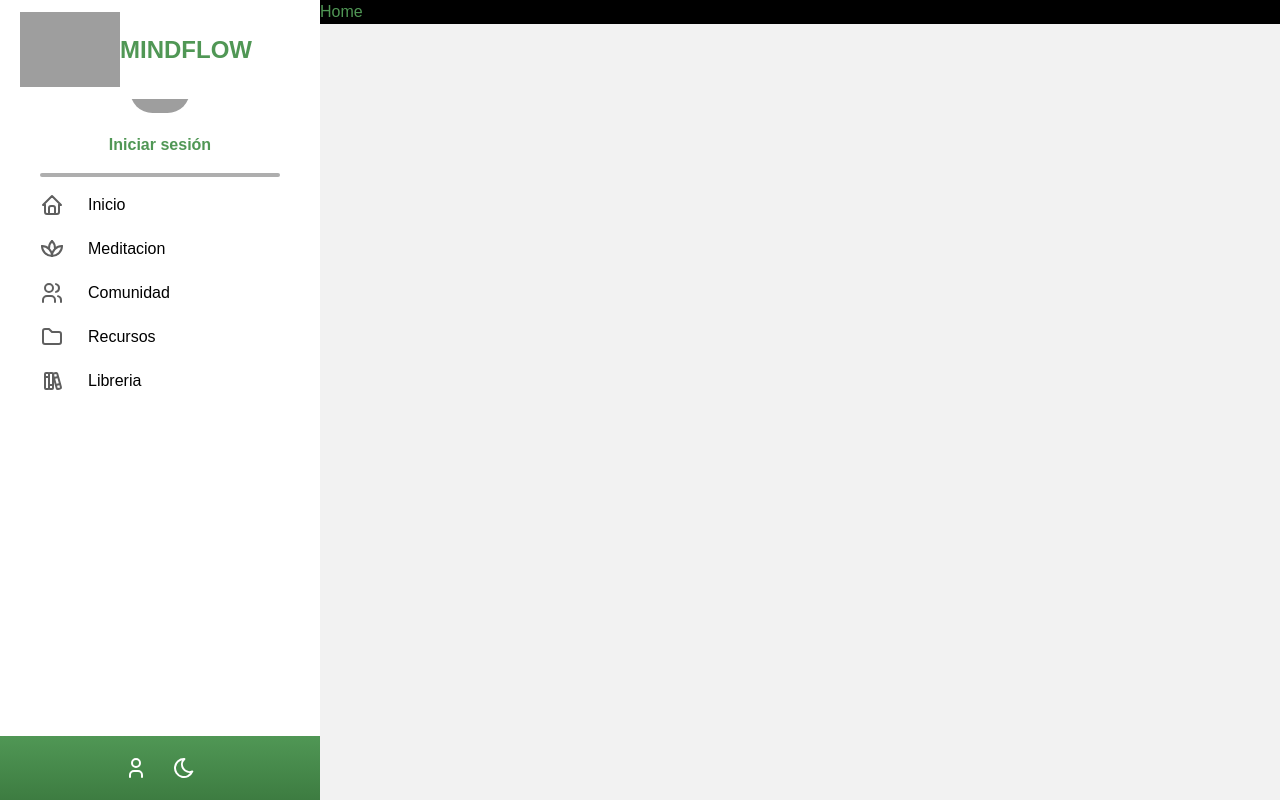
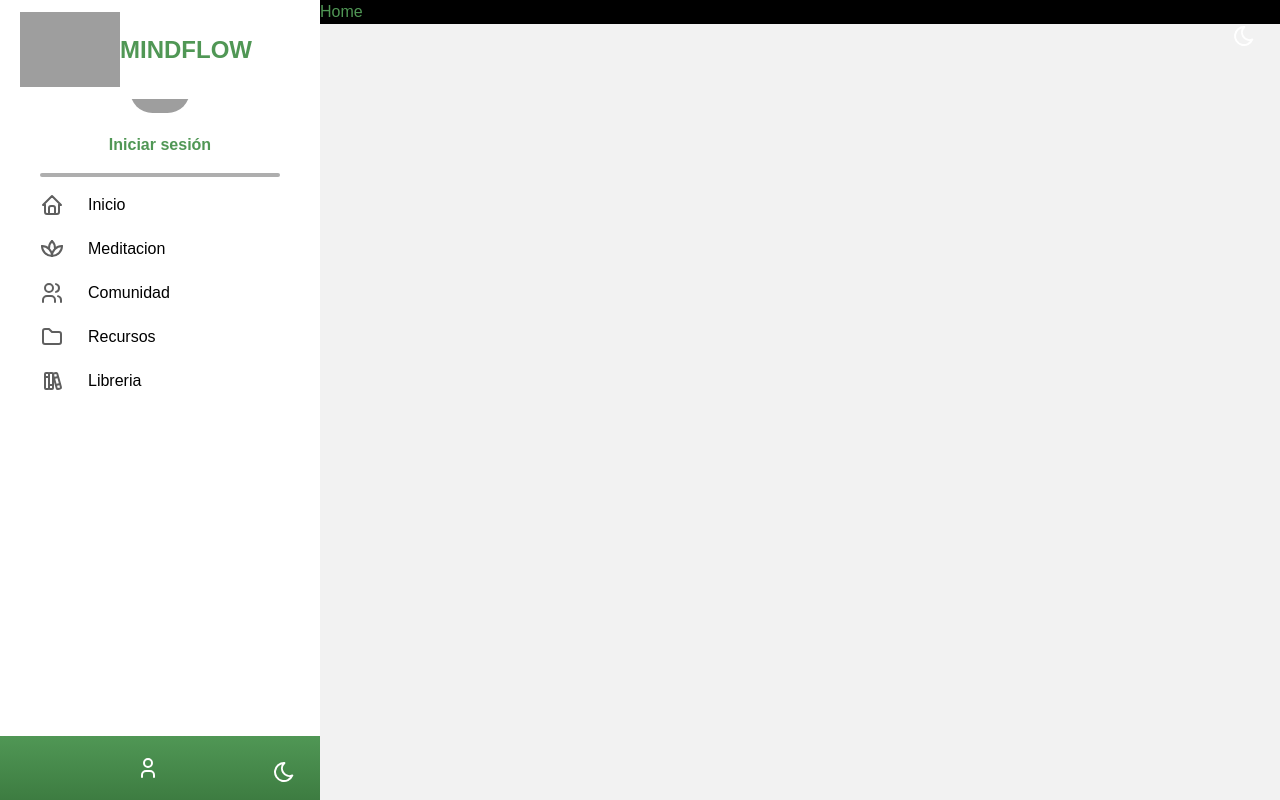
Before and after one commit to CodeVerseInc/codicon-mindFlow, a Next.js app: page / in a window 1280 px wide. Built offline with nearby package versions, Linux system fonts and the light colour scheme; no server answers; grey boxes are pictures that could not be loaded.

Commit message:
feat: add button change theme

```diff
--- a/src/app/layout.tsx
+++ b/src/app/layout.tsx
@@ -1,6 +1,6 @@
 import type { Metadata } from 'next'
 import './globals.css'
-import { SideBar } from '@/components'
+import { SideBar, DarkModeToggle } from '@/components'
 // Provider whith context of session
 import { Session } from '@/context/SessionProvider'
 
@@ -19,9 +19,11 @@ export default function RootLayout({
 }>) {
 	return (
 		<html lang='es'>
-			<body className={`bg-bg-gray h-screen`}>
+			<body
+				className={`bg-bg-gray h-screen dark:bg-gradient-to-b from-stone-600 to-zinc-900`}>
 				<Session>
 					<div id='app' className='h-screen relative'>
+						<DarkModeToggle />
 						{/* A component with conditional logic is used to prevent the entire app from using "use client" */}
 						<SideBar />
 						<main className='[grid-area:main] h-screen mt-32 md:mt-0'>
--- a/src/components/index.ts
+++ b/src/components/index.ts
@@ -5,3 +5,4 @@ export * from './ui/forms/Input'
 export * from './ui/auth/FormSignin'
 export * from './ui/community/Card'
 export * from './ui/community/ButtonAddPost'
+export * from './ui/theme/DarkMode'
--- a/src/components/ui/sidebar/SideBar.tsx
+++ b/src/components/ui/sidebar/SideBar.tsx
@@ -14,6 +14,7 @@ import {
 } from '@tabler/icons-react'
 import Link from 'next/link'
 import { signOut, useSession } from 'next-auth/react'
+import { DarkModeToggle } from '../theme/DarkMode'
 
 const ROUTES = [
 	{
@@ -57,7 +58,7 @@ export const SideBar = () => {
 
 	return (
 		<>
-			<nav className='fixed top-0 z-50 w-full md:w-80 bg-white shadow-lg md:shadow-none  '>
+			<nav className='fixed top-0 z-50 w-full md:w-80 bg-white shadow-lg md:shadow-none dark:bg-black '>
 				<div className='px-3 py-3 lg:px-5 lg:pl-3'>
 					<div className='flex items-center justify-between'>
 						<div className='flex items-center justify-start rtl:justify-end'>
@@ -168,9 +169,9 @@ export const SideBar = () => {
 						{' '}
 						<IconUser stroke={2} className='text-white cursor-pointer' />
 					</Link>
-					<Link href='/'>
-						<IconMoon stroke={2} className='text-white cursor-pointer' />
-					</Link>
+					<div>
+						<DarkModeToggle />
+					</div>
 				</div>
 			</aside>
 			{isOpen && (
--- /dev/null
+++ b/src/components/ui/theme/DarkMode.tsx
@@ -0,0 +1,39 @@
+'use client'
+import { IconMoon } from '@tabler/icons-react'
+import { useState, useEffect } from 'react'
+
+export const DarkModeToggle = () => {
+	const [theme, setTheme] = useState(() => {
+		if (
+			typeof window !== 'undefined' &&
+			window.matchMedia('(prefers-color-scheme: dark)').matches
+		) {
+			return 'dark'
+		}
+		return 'light'
+	})
+
+	useEffect(() => {
+		if (theme === 'light') {
+			document.querySelector('html')?.classList.remove('dark')
+		} else {
+			document.querySelector('html')?.classList.add('dark')
+		}
+	}, [theme])
+
+	const handleChangeTheme = () => {
+		setTheme((prevTheme) => (prevTheme === 'light' ? 'dark' : 'light'))
+	}
+
+	// Aplica las clases de Tailwind CSS basadas en el estado del modo oscuro
+	return (
+		<div>
+			<button
+				onClick={handleChangeTheme}
+				className={`absolute top-4 right-4 p-2 rounded-md `}>
+				<IconMoon stroke={2} className='text-white cursor-pointer' />
+			</button>
+			{/* Resto de tu aplicación aquí */}
+		</div>
+	)
+}
--- a/tailwind.config.ts
+++ b/tailwind.config.ts
@@ -6,6 +6,7 @@ const config: Config = {
 		'./src/components/**/*.{js,ts,jsx,tsx,mdx}',
 		'./src/app/**/*.{js,ts,jsx,tsx,mdx}'
 	],
+	darkMode: 'class',
 	theme: {
 		extend: {
 			colors: {
@@ -18,6 +19,7 @@ const config: Config = {
 				'color-separator': '#AEAEAE',
 				'color-icon': '#5F5F5F',
 				'gray-button': '#D9D9D9',
+				'bg-dark': '#121212',
 				'tom-thumb': {
 					'50': '#f5f9f4', // Lightest - used for backgrounds, borders etc.
 					'100': '#e5f3e6', // Lighter
```
